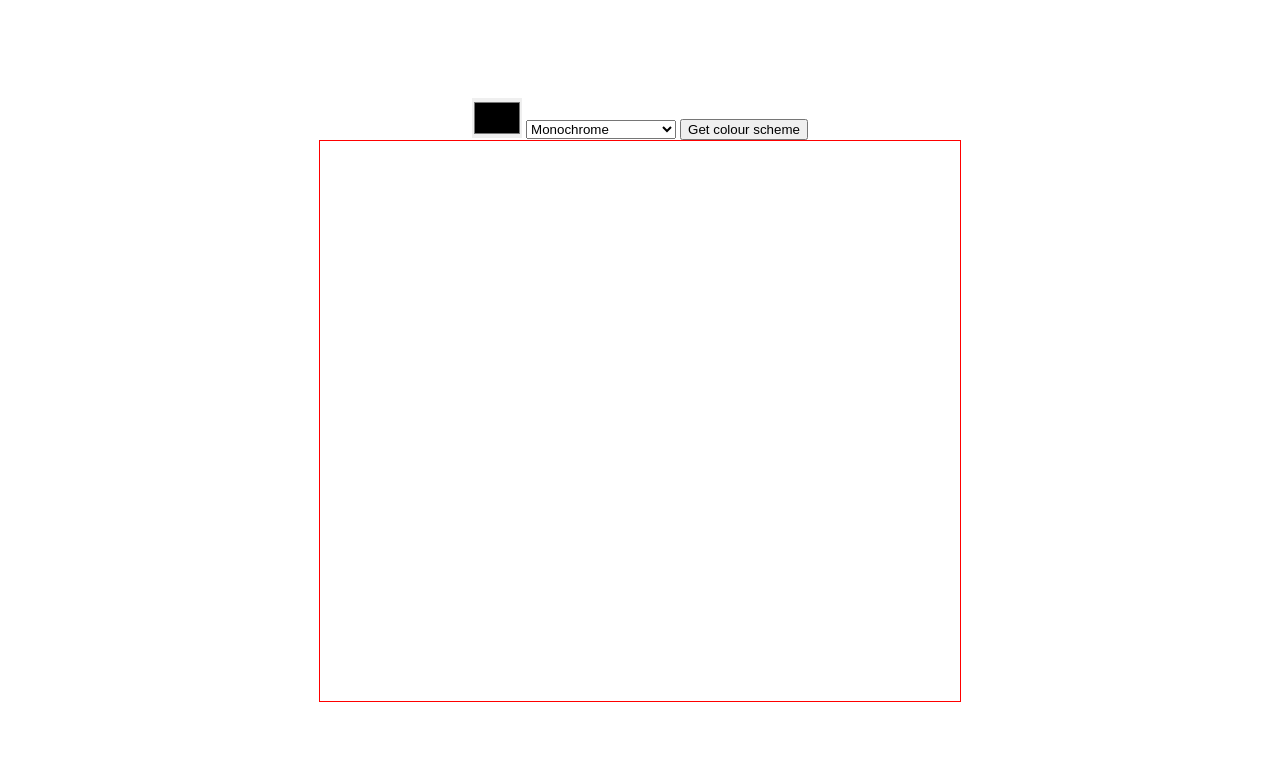
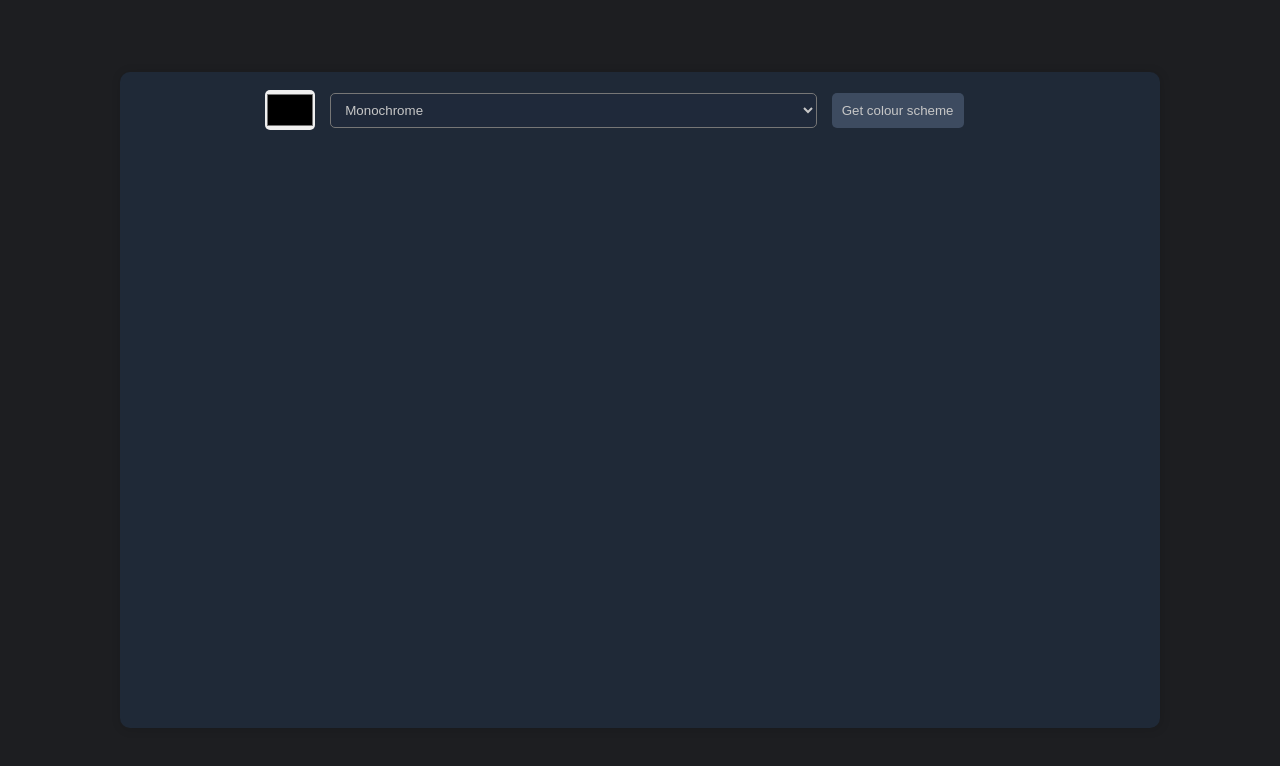
Before and after one commit to RiianTY/Colour-Generator, a plain HTML site: page index.html in a window 1280 px wide. Drawn offline with Linux system fonts and the light colour scheme.

Commit message:
Completed the scrimba colour generator challenge

```diff
--- a/app.js
+++ b/app.js
@@ -4,7 +4,6 @@ const selectedValue = document.querySelector("select[name='colours']");
 const getColours = document.querySelector("#colour-get");
 const colourDisplay = document.querySelector(".colour-container");
 const colourValues = document.querySelector(".colour-values");
-const html = document.querySelector(".colour-container");
 
 formData.addEventListener("submit", function (e) {
   e.preventDefault();
@@ -20,15 +19,28 @@ formData.addEventListener("submit", function (e) {
   )
     .then((res) => res.json())
     .then((data) => {
-      let html = document.querySelector(".colour-container");
       for (let i = 0; i < data.colors.length; i++) {
-        html.innerHTML += `
+        colourDisplay.innerHTML += `
           <div class="colours">
-          <img width="100%" height="100%" src="${data.colors[i].image.bare}"></img>
-          <h3>${data.colors[i].hex.value}</h3>
+            <img width="100%" height="100%" src="${data.colors[i].image.bare}"></img>
+            <h3>${data.colors[i].hex.value}</h3>
           </div>
         `;
       }
     });
-  html.innerHTML = "";
+  colourDisplay.innerHTML = "";
 });
+
+colourDisplay.addEventListener("click", function (e) {
+  e.preventDefault();
+  // Check if the clicked element is an image
+  if (e.target.tagName === "IMG") {
+    // Get the hex value from the sibling h3 element
+    const hexValue = e.target.nextElementSibling.textContent;
+
+    navigator.clipboard.writeText(hexValue).then(() => {
+      // Optional: Provide user feedback
+      alert(`Copied ${hexValue} to clipboard!`);
+    });
+  }
+});
--- a/index.html
+++ b/index.html
@@ -1,16 +1,16 @@
 <!DOCTYPE html>
 <html lang="en">
   <head>
-  <link rel="stylesheet" href="styles.css">
-  <meta charset="UTF-8">
-  <meta name="viewport" content="width=device-width, initial-scale=1.0">
+    <link rel="stylesheet" href="styles.css" />
+    <meta charset="UTF-8" />
+    <meta name="viewport" content="width=device-width, initial-scale=1.0" />
     <title>Colour Generator</title>
   </head>
   <body>
-
     <div class="container">
+      <div id="inner-con">
         <form class="hud-con" action="process_form.php" method="post">
-        <input id="colour-selector" type="color">
+          <input id="colour-selector" type="color" />
           <select name="colours" id="colours">
             <option value="monochrome">Monochrome</option>
             <option value="monochrome-dark">Monochrome dark</option>
@@ -22,9 +22,10 @@
           </select>
           <button id="colour-get">Get colour scheme</button>
         </form>
-    <div class="colour-container">
+        <div class="colour-container"></div>
+        <div class="colour-values"></div>
       </div>
-    <div class="colour-values"></div>
+    </div>
 
     <script src="app.js"></script>
   </body>
--- a/styles.css
+++ b/styles.css
@@ -1,6 +1,7 @@
 body {
   margin: 0;
   padding: 0;
+  background-color: #1d1e21;
 }
 
 .container {
@@ -12,26 +13,63 @@ body {
   height: 100vh;
 }
 
+#inner-con {
+  width: 80%;
+  height: 80%;
+  background-color: #1f2937;
+  border-radius: 10px;
+  box-shadow: 1px 1px 10px 1px rgba(0, 0, 0, 0.116);
+  padding: 0.5rem;
+}
+
 .hud-con {
-  width: 50%;
-  text-align: center;
+  display: flex;
+  justify-content: center;
+  align-items: center;
+  width: 95%;
+  margin: auto;
+  margin: 10px 0;
 }
 
 .hud-con input {
   height: 40px;
   width: 50px;
   padding: 0;
-  border: 0;
+  border: none;
+  border-radius: 5px;
+}
+
+.hud-con select {
+  color: rgb(199, 199, 199);
+  background-color: #1f293a;
+  height: 35px;
+  width: 50%;
+  margin: 0 15px;
+  padding: 0 10px;
+  border-radius: 5px;
+}
+
+.hud-con button {
+  background-color: #3d4b60;
+  color: rgb(199, 199, 199);
+  border: none;
+  padding: 10px;
+  border-radius: 5px;
+}
+
+.hud-con button:hover {
+  background-color: #2d3746;
 }
 
 .colour-container {
   display: flex;
   flex-direction: row;
-  border: 1px solid red;
-  height: 70vh;
-  width: 50%;
+  height: 85%;
 }
 
-.colours {
+.colours h3 {
+  color: rgb(199, 199, 199);
+  margin: 0;
+  padding: 0;
   text-align: center;
 }
```
Lines whose indentation alone changed are shown as unchanged.
